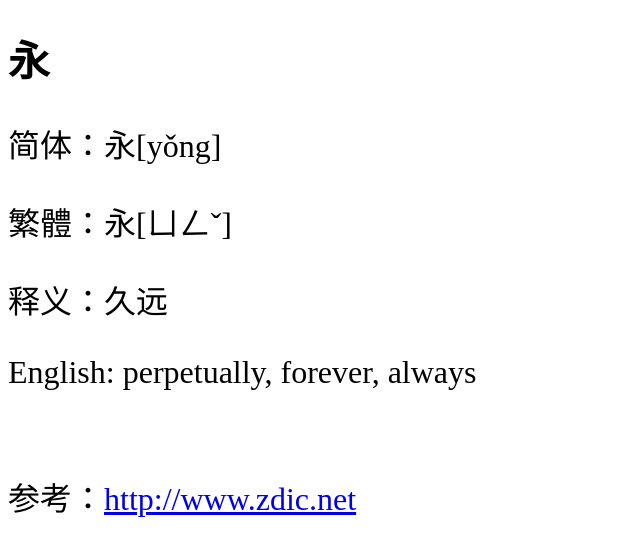
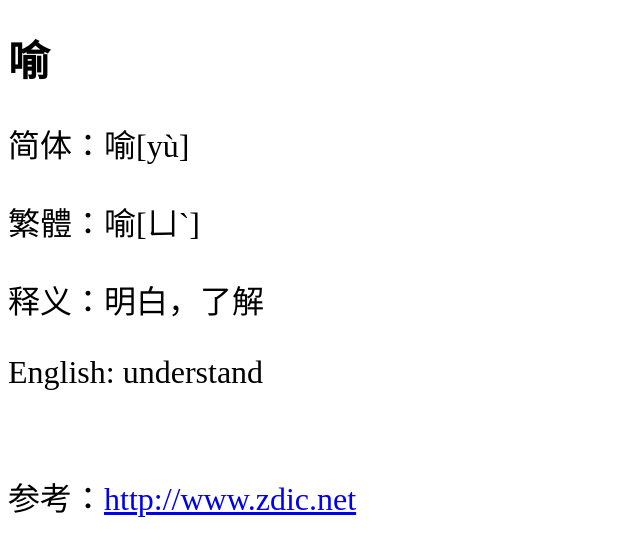
Before and after one commit to shengzhe/livecalligraphy, a Jekyll site: the page built from _posts/2012-08-31-LanTing-253.html, in a window 1280 px wide. Shown: the top 556 px of the page, without its empty margins (0-640 px from the left). Built offline with Jekyll 4.4.1, drawn with Linux system fonts in a browser that asks for light colours; Markdown is read by kramdown in place of the engine named in the settings.

Commit message:
Update 2012-08-31-LanTing-253.html

```diff
--- a/_posts/2012-08-31-LanTing-253.html
+++ b/_posts/2012-08-31-LanTing-253.html
@@ -1,11 +1,11 @@
 ---
 layout: default
-title: 兰亭集序第1个字 (1st character of Lan Ting)
+title: 兰亭集序第253个字 (253th character of Lan Ting)
 ---
-<h1>永</h1>
-<p>简体：永[yǒng]</p>
-<p>繁體：永[ㄩㄥˇ]</p>
-<p>释义：久远</p>
-<p>English: perpetually, forever, always</p>
+<h1>喻</h1>
+<p>简体：喻[yù]</p>
+<p>繁體：喻[ㄩˋ]</p>
+<p>释义：明白，了解</p>
+<p>English: understand</p>
 <br/>
-<p>参考：<a href="http://www.zdic.net/zd/zi/ZdicE6ZdicB0ZdicB8.htm">http://www.zdic.net</a></p>
+<p>参考：<a href="http://www.zdic.net/z/16/js/55BB.htm">http://www.zdic.net</a></p>
```
